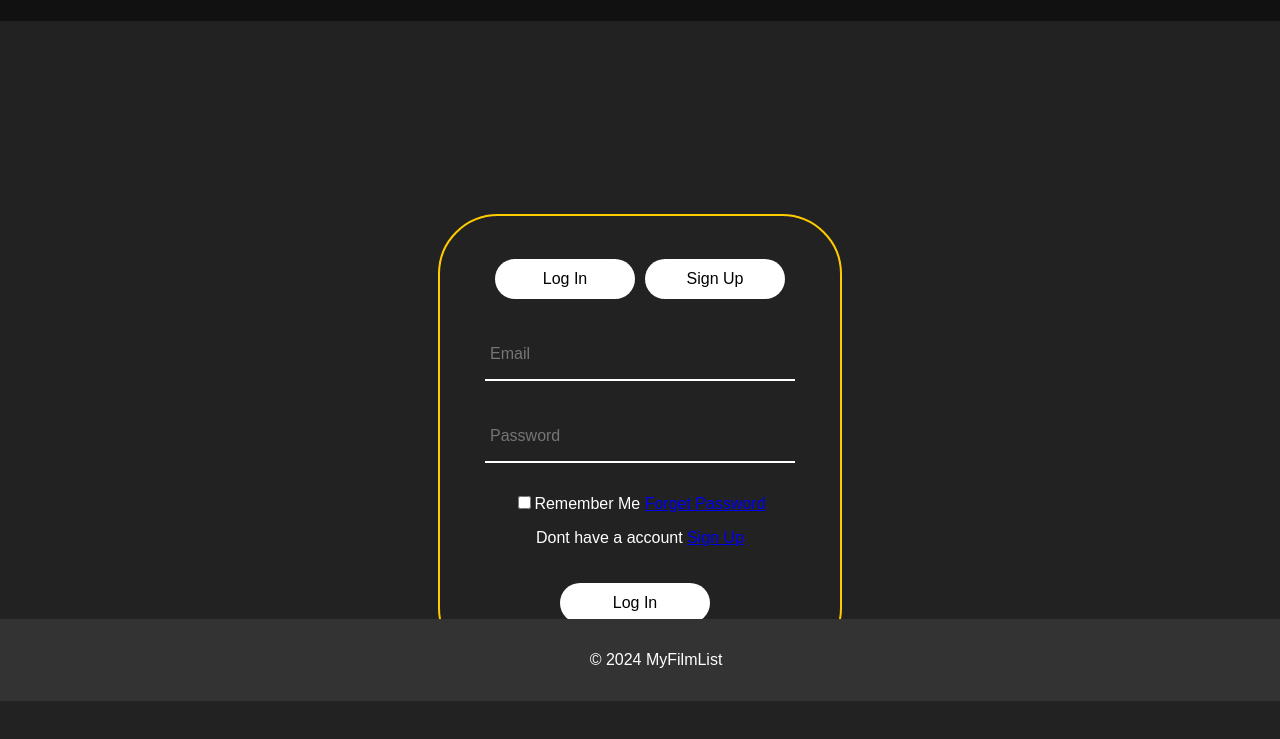
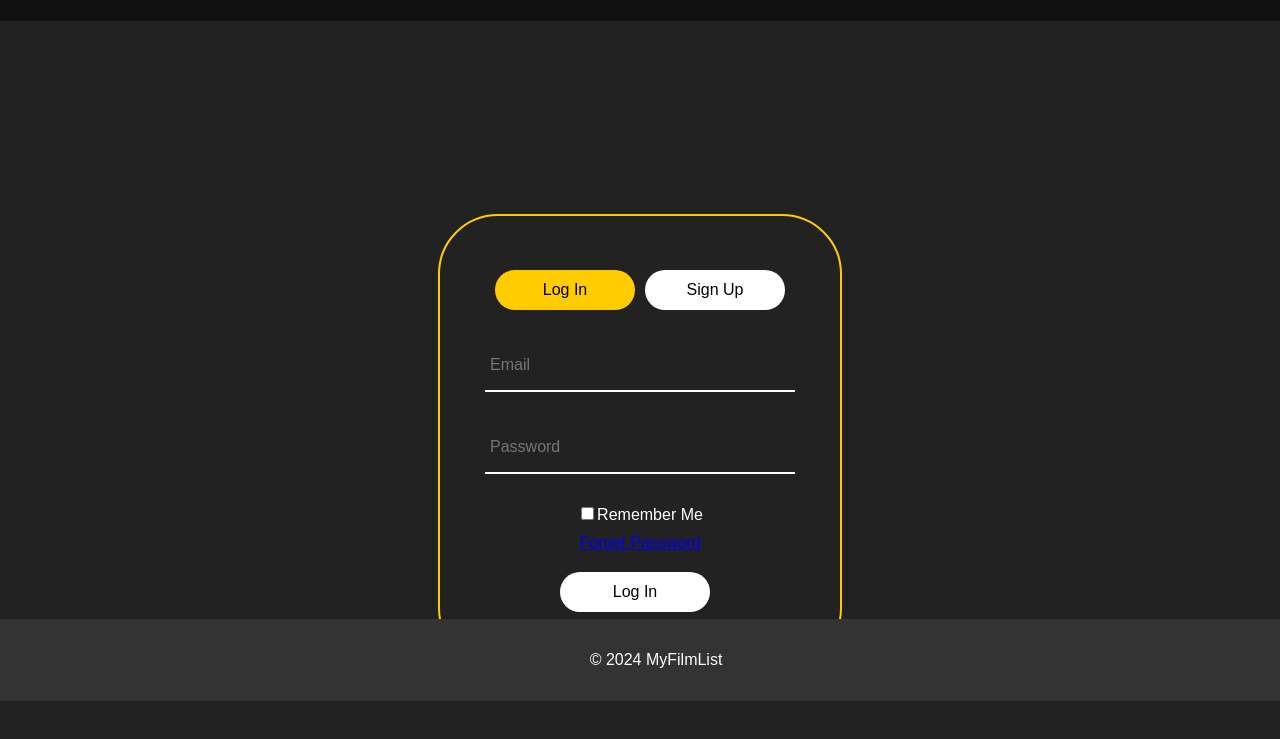
Before and after one commit to SerhatKaraman0/CMPE312-PROJECT, a plain HTML site: page html/login-signup-page.html in a window 1280 px wide. Shown: the part 99-838 px from the top of the page. Drawn offline with Linux system fonts and the light colour scheme.

Commit message:
login page v2.1.0

```diff
--- a/html/login-signup-page.html
+++ b/html/login-signup-page.html
@@ -30,7 +30,7 @@
       <div class="form-box">
         <div class="form-value"
           <form action ="">
-            <button class="log2">Log In</button><button class="sign2">Sign Up</button>
+            <button class="log2 toggled">Log In</button><button class="sign2">Sign Up</button>
             <div class="inputbox">
               <input type="email" placeholder="Email" required>
               <label class="email" for=""></label>
@@ -43,16 +43,14 @@
             </div>
             <div class="remember">
               <label for=""><input type="checkbox">Remember Me</label>
-              <a href="#">Forget Password</a>
-            </div>
 
-            <div class="register">
-              <p>Dont have a account <a href="#">Sign Up </a></p>
             </div>
 
             <div class="forget">
+            <a href="#">Forget Password</a>
 
             </div>
+
             <button class="Login">Log In</button>
           </form>
     </section>
```
